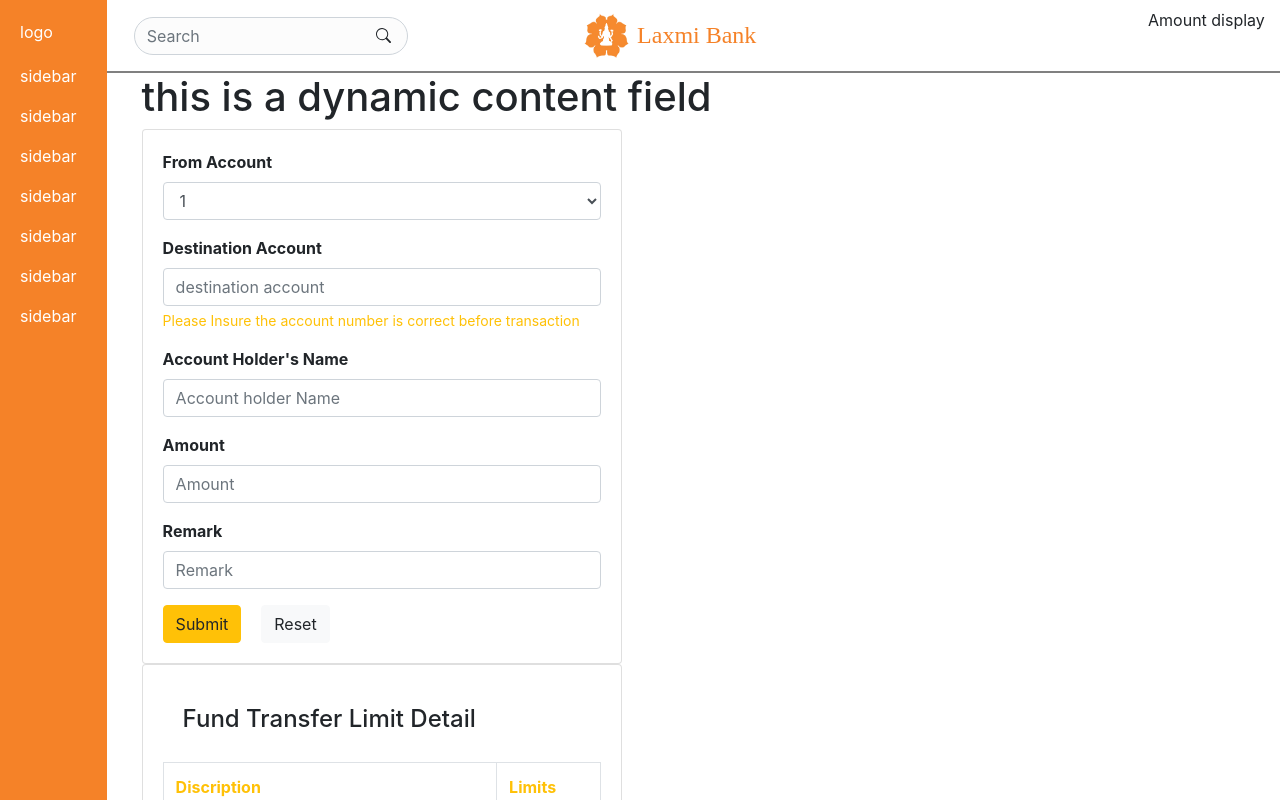
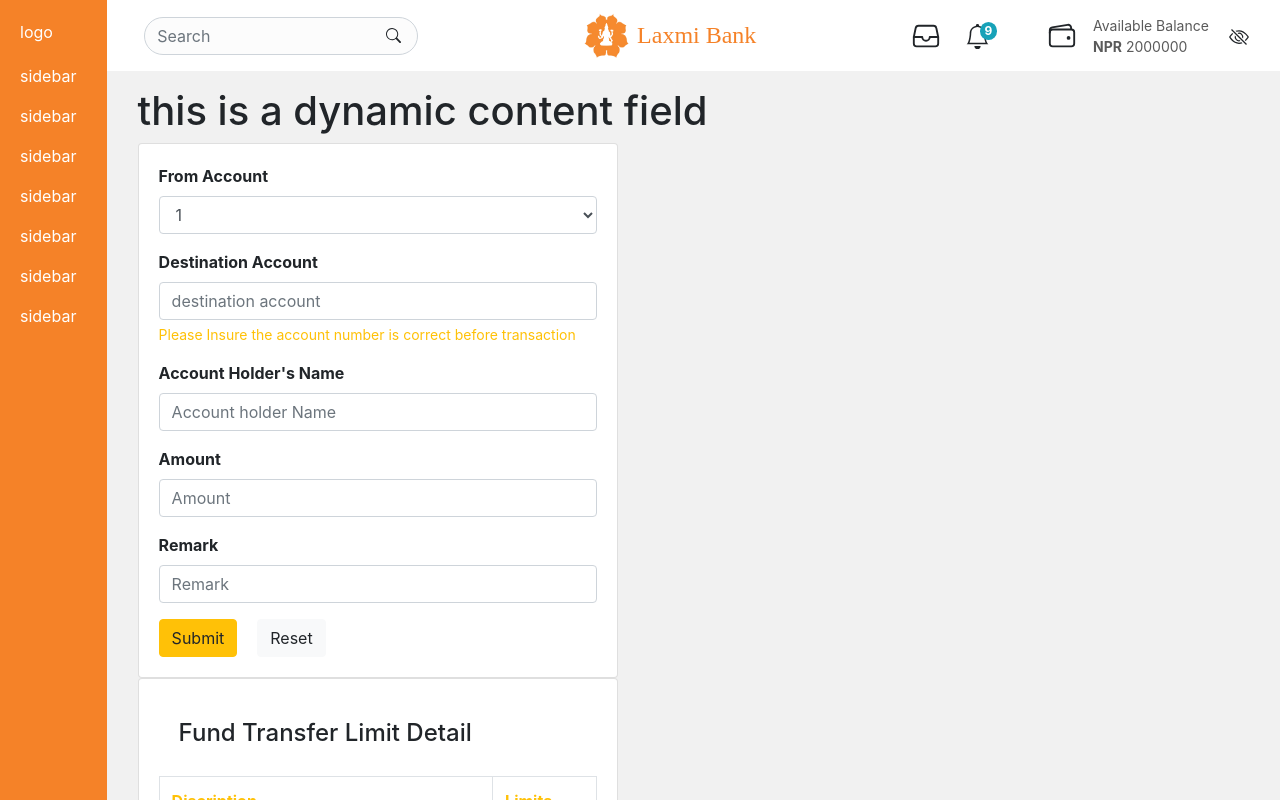
Before and after one commit to Sachwini/ibanking-old-view, a React (Create React App) app: page / in a window 1280 px wide. Shown: the top 800 px of the page. Built offline with nearby package versions, Linux system fonts and the light colour scheme.

Commit message:
header completed

```diff
--- a/src/App.css
+++ b/src/App.css
@@ -4,6 +4,94 @@
   box-sizing: border-box;
 }
 
+.myPointer {
+  cursor: pointer;
+}
+
+/* -----------------NavBar Customization START-------------------- */
+.navbar__ctrl {
+  padding-left: 0;
+  padding-right: 0;
+  background: #fff;
+}
+
+.logo__text {
+  font-size: 24px;
+  font-family: "Times New Roman", Times, serif;
+  color: #f58228;
+  margin: 0;
+}
+
+.custom__row {
+  height: 100%;
+  width: 100%;
+  display: flex;
+  flex-wrap: nowrap;
+  justify-content: center;
+  align-items: center;
+}
+
+.custom__col {
+  height: 100%;
+  display: flex;
+  justify-content: center;
+  align-items: center;
+}
+.custom__col input {
+  outline: none;
+  border-radius: 20px;
+  background-color: #fcfcfc;
+}
+
+.search__icon {
+  position: relative;
+  right: 45px;
+  padding: 5px;
+  cursor: pointer;
+}
+.search__icon:active {
+  transition: all 0.2s;
+  background-color: #f5812883;
+  color: #f5812883;
+}
+
+.custom__col .form-control:focus {
+  outline: orange;
+  color: #495057;
+  background-color: #fff;
+  border-color: #f581289c;
+  outline: 0;
+  box-shadow: 0 0 0 0.2rem rgba(226, 142, 40, 0.493);
+}
+
+.badge__ctrl {
+  border-radius: 50% !important;
+  position: relative;
+  top: -5px;
+  right: 10px;
+  font-size: 10px;
+}
+
+.userBalance__inHeader {
+  height: 100%;
+  display: flex;
+  justify-content: center;
+  align-items: center;
+  padding: 0 20px;
+  padding-left: 2.5rem;
+}
+
+.userBalance__inHeader p {
+  margin: 0;
+  font-size: 14px;
+  color: rgb(90, 90, 90);
+}
+.userBalance__inHeader .header__currency {
+  font-weight: bold;
+}
+/* -----------------NavBar Customization END-------------------- */
+
+/* -----------------SideBar Customization START-------------------- */
 .sidebar__color {
   background-color: #f58228;
   color: white;
@@ -26,46 +114,13 @@
   scrollbar-color: green;
   scroll-margin-top: 50px; */
 }
+/* -----------------SideBar Customization END-------------------- */
 
-.logo__text {
-  font-size: 24px;
-  font-family: "Times New Roman", Times, serif;
-  color: #f58228;
-  margin: 0;
+/* -----------------ContentBox Customization START-------------------- */
+.contentBox__ctrl {
+  padding-top: 1rem;
+  background: #f1f1f1;
+  padding-left: 1rem;
 }
 
-.custom__col {
-  height: 100%;
-  display: flex;
-  justify-content: center;
-  align-items: center;
-}
-.custom__col input {
-  outline: none;
-  border-radius: 20px;
-  background-color: #fcfcfc;
-}
-
-.search__icon {
-  position: relative;
-  right: 45px;
-  padding: 5px;
-}
-.search__icon:active {
-  transition: all 0.2s;
-  background-color: #f5812883;
-  color: #f5812883;
-}
-/*
-.custom__col input::placeholder {
-  text-align: center;
-} */
-
-.custom__col .form-control:focus {
-  outline: orange;
-  color: #495057;
-  background-color: #fff;
-  border-color: #f581289c;
-  outline: 0;
-  box-shadow: 0 0 0 0.2rem rgba(226, 142, 40, 0.493);
-}
+/* -----------------ContentBox Customization END-------------------- */
--- a/src/components/Content.tsx
+++ b/src/components/Content.tsx
@@ -8,7 +8,7 @@ import FundTransferLimitDetail from "../pages/fundTransferLimitDetail";
 
 const Content = () => {
   return (
-    <div style={{ paddingLeft: "20px" }}>
+    <div className="contentBox__ctrl">
       <Container fluid>
         <Row>
           <Col sm={12}>
@@ -17,11 +17,11 @@ const Content = () => {
         </Row>
         <Row>
           <Col sm={12}>
-            <FundTransfer/>
-            <FundTransferLimitDetail/>
+            <FundTransfer />
+            <FundTransferLimitDetail />
             <ChangePassword />
             <BillPaymentTransfer />
-            <ConfigureService/>
+            <ConfigureService />
             <p>
               Lorem ipsum dolor sit, amet consectetur adipisicing elit. Sed
               officia quia ratione explicabo. Explicabo esse natus, praesentium
--- a/src/components/static/Header.tsx
+++ b/src/components/static/Header.tsx
@@ -1,51 +1,36 @@
-import React from "react";
+import React, { useState } from "react";
 import {
   Container,
   Navbar,
-  Media,
   Row,
   Col,
   Form,
   FormControl,
   Button,
-  InputGroup,
+  Badge,
 } from "react-bootstrap";
 import { BsSearch } from "react-icons/bs";
+import { IoFileTrayOutline, IoWalletOutline } from "react-icons/io5";
+import { BsBell, BsEye, BsEyeSlash } from "react-icons/bs";
 
 const Header = () => {
+  const [eye, setEye] = useState<boolean>(false);
+
+  const handleBalanceShow = () => {
+    setEye(true);
+  };
+
   return (
     <>
       <Navbar
         expand="lg"
-        className="justify-content-between px-0"
+        className="justify-content-between navbar__ctrl"
         sticky="top"
-        style={{ borderBottom: "2px solid gray", backgroundColor: "white" }}
       >
         <Container fluid className="p-0">
-          <Row
-            style={{
-              height: "100%",
-              display: "flex",
-              flexWrap: "nowrap",
-              width: "100%",
-            }}
-          >
-            <Col sm={4}>
-              <Form inline className="custom__col">
-                {/* <InputGroup>
-                  <InputGroup.Prepend className="search__iconCtrl">
-                    <InputGroup.Text id="home-search">
-                      <BsSearch />
-                    </InputGroup.Text>
-                  </InputGroup.Prepend>
-                  <FormControl
-                    placeholder="What Are You Looking For?"
-                    aria-label="search"
-                    aria-describedby="home-search"
-                  />
-
-                </InputGroup> */}
-
+          <Row className="custom__row">
+            <Col sm={4} className="custom__col">
+              <Form inline>
                 <FormControl
                   type="text"
                   placeholder="Search"
@@ -54,6 +39,7 @@ const Header = () => {
                 <BsSearch className="search__icon" size={25} />
               </Form>
             </Col>
+
             <Col sm={4} className="custom__col">
               <Navbar.Brand href="#" className="m-0">
                 <img
@@ -68,8 +54,34 @@ const Header = () => {
                 <h1 className="logo__text">Laxmi Bank</h1>
               </Navbar.Brand>
             </Col>
+
             <Col sm={4} className="custom__col px-0 justify-content-end">
-              Amount display
+              <IoFileTrayOutline size="30px" className="mr-4 myPointer" />
+
+              <div>
+                <BsBell size="25px" className="myPointer" />
+                <Badge variant="info" className="badge__ctrl myPointer">
+                  9
+                </Badge>
+              </div>
+
+              <div className="userBalance__inHeader">
+                <IoWalletOutline size="30px" className="myPointer" />
+                <div className="pl-3">
+                  <p>Available Balance</p>
+                  <p>
+                    <span className="header__currency">NPR</span> 2000000
+                  </p>
+                </div>
+              </div>
+
+              <div onClick={handleBalanceShow}>
+                {eye ? (
+                  <BsEye size="20px" className="myPointer" />
+                ) : (
+                  <BsEyeSlash size="20px" className="myPointer" />
+                )}
+              </div>
             </Col>
           </Row>
         </Container>
```
